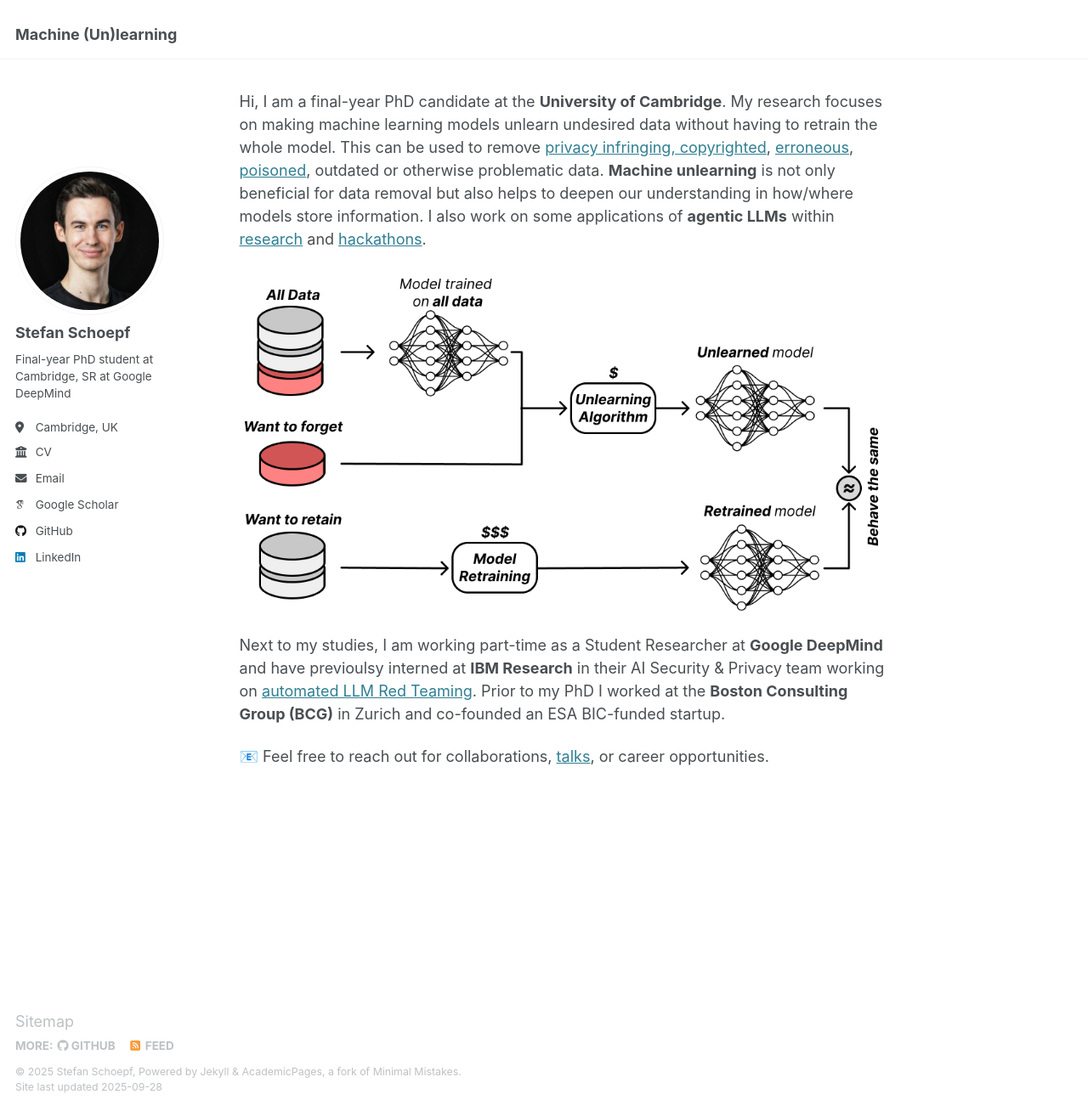
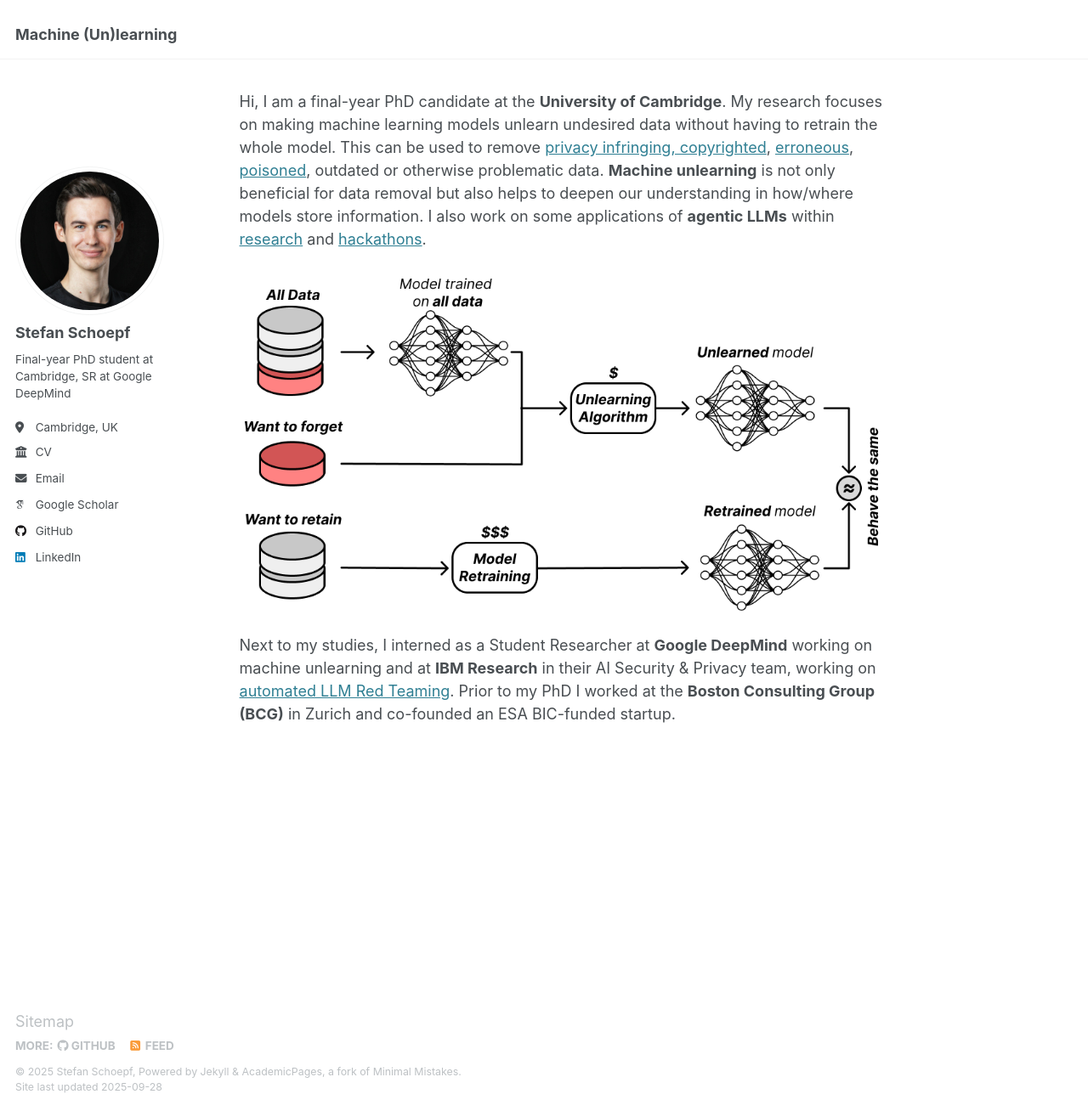
Before and after one commit to if-loops/if-loops.github.io, a Jekyll site: the page built from _pages/about.md, in a window 1280 px wide and 1308 px high. Shown: the whole window at 85% size. Built offline with Jekyll 4.4.1, drawn with Linux system fonts in a browser that asks for light colours; some web fonts are replaced.

Commit message:
Update about.md

```diff
--- a/_pages/about.md
+++ b/_pages/about.md
@@ -11,7 +11,5 @@ Hi, I am a final-year PhD candidate at the **University of Cambridge**. My resea
 
 ![unlearning](/images/unlearning.png)
 
-Next to my studies, I am working part-time as a Student Researcher at **Google DeepMind** and have previoulsy interned at **IBM Research** in their AI Security & Privacy team working on [automated LLM Red Teaming](https://www.linkedin.com/posts/schoepfstefan_happy-to-share-that-i-won-the-best-presentation-activity-7221423807180247040-zvoH?utm_source=share&utm_medium=member_desktop&rcm=ACoAABiL-0wBlMcKXxjEIZNd4waS-DXX4PRZJGQ).
+Next to my studies, I interned as a Student Researcher at **Google DeepMind** working on machine unlearning and at **IBM Research** in their AI Security & Privacy team, working on [automated LLM Red Teaming](https://www.linkedin.com/posts/schoepfstefan_happy-to-share-that-i-won-the-best-presentation-activity-7221423807180247040-zvoH?utm_source=share&utm_medium=member_desktop&rcm=ACoAABiL-0wBlMcKXxjEIZNd4waS-DXX4PRZJGQ).
 Prior to my PhD I worked at the **Boston Consulting Group (BCG)** in Zurich and co-founded an ESA BIC-funded startup.
-
-📧 Feel free to reach out for collaborations, [talks](https://www.linkedin.com/posts/schoepfstefan_i-had-the-incredible-opportunity-to-share-activity-7203370266830245889-6JrU?utm_source=share&utm_medium=member_desktop&rcm=ACoAABiL-0wBlMcKXxjEIZNd4waS-DXX4PRZJGQ), or career opportunities.
```
